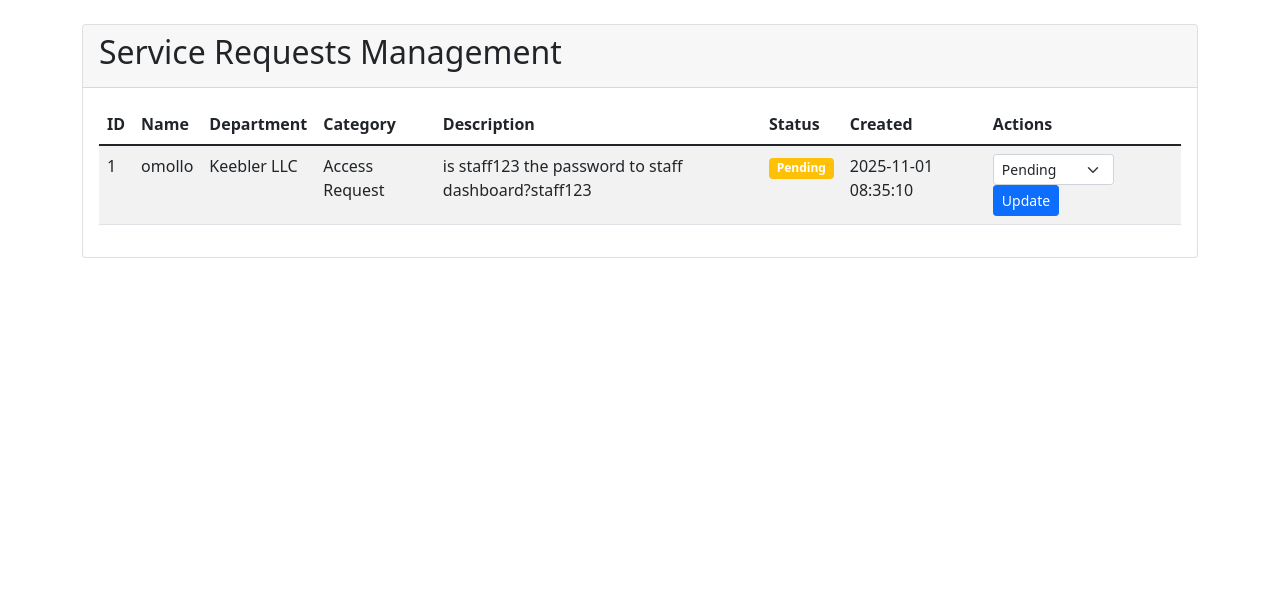
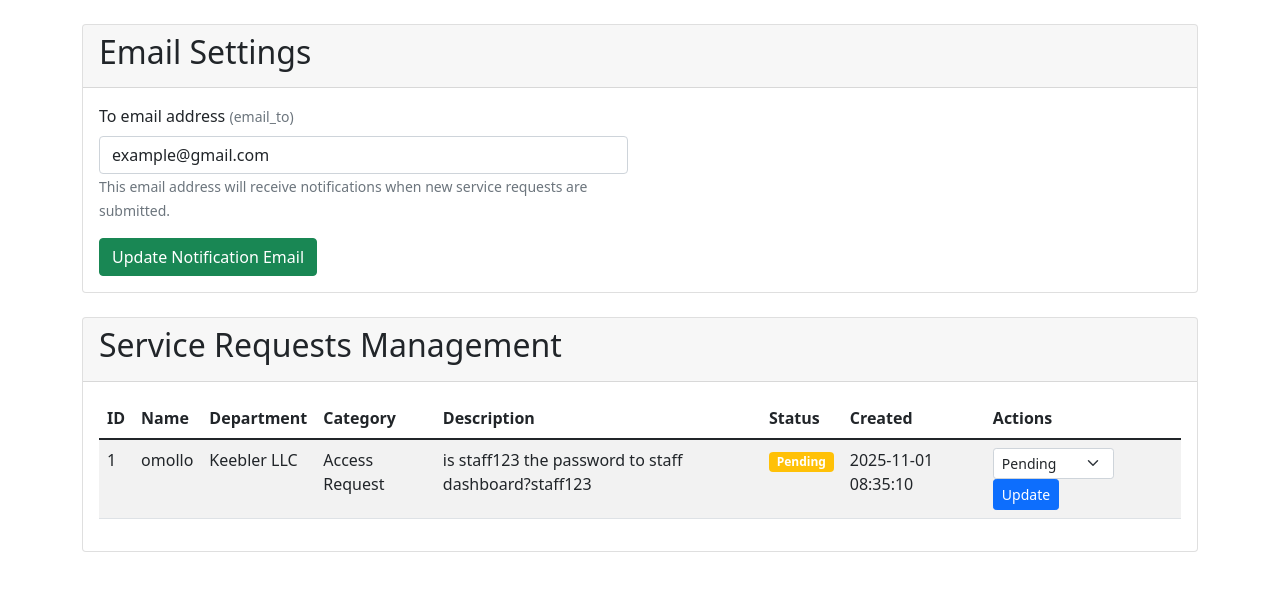
Before and after one commit to somulo1/Internal_Service_Request_Tracking-System, a Flask app: page /admin in a window 1280 px wide. Shown: the part 56-647 px from the top of the page. Run offline with Flask 3, Linux system fonts and the light colour scheme; a user stored in the database is signed in; data comes from the database, SQL or seed files in the repository; both versions use the stored data as it was after the commit.

Commit message:
Complete authentication system with encrypted passwords, configurable email settings, and admin interface improvements

```diff
--- a/requirements.txt
+++ b/requirements.txt
@@ -5,3 +5,4 @@ WTForms==3.0.1
 Werkzeug==2.3.7
 gunicorn==21.2.0
 requests==2.31.0
+cryptography==41.0.4
--- a/templates/admin.html
+++ b/templates/admin.html
@@ -5,6 +5,38 @@
 {% block content %}
 <div class="row">
     <div class="col-12">
+        <!-- Settings Section -->
+        <div class="card mb-4">
+            <div class="card-header">
+                <h2>Email Settings</h2>
+            </div>
+            <div class="card-body">
+                <form method="POST">
+                    <div class="row">
+                        {% for setting in settings %}
+                            {% if setting['key'] == 'email_to' %}
+                            <div class="col-md-6 mb-3">
+                                <label for="setting_{{ setting['key'] }}" class="form-label">
+                                    {{ setting['description'] }}
+                                    <small class="text-muted">({{ setting['key'] }})</small>
+                                </label>
+                                <input type="email" class="form-control" id="setting_{{ setting['key'] }}"
+                                       name="setting_value" value="{{ setting['value'] }}"
+                                       placeholder="e.g., it-support@company.com or ...@gmail.com" required>
+                                <input type="hidden" name="setting_key" value="{{ setting['key'] }}">
+                                <small class="form-text text-muted">
+                                    This email address will receive notifications when new service requests are submitted.
+                                </small>
+                            </div>
+                            {% endif %}
+                        {% endfor %}
+                    </div>
+                    <button type="submit" class="btn btn-success">Update Notification Email</button>
+                </form>
+            </div>
+        </div>
+
+        <!-- Requests Management Section -->
         <div class="card">
             <div class="card-header">
                 <h2>Service Requests Management</h2>
```
Also changed, not shown: config.py (+8 -0 lines), requests.db.
